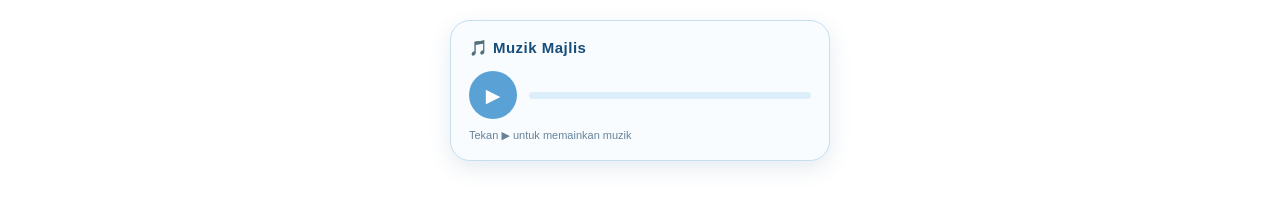
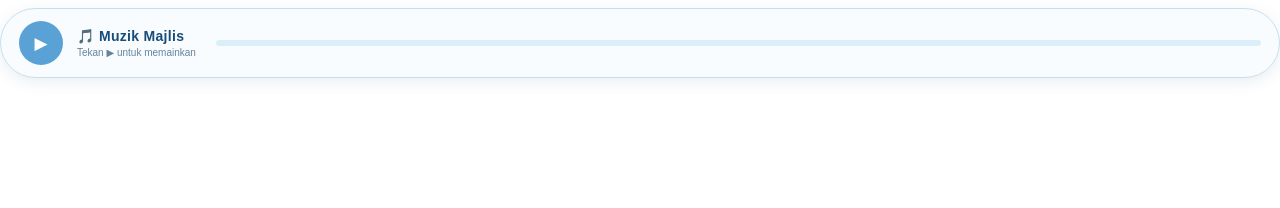
Before and after one commit to solihinMJ/Kad-kawin, a plain HTML site: page index.html in a window 1280 px wide. Drawn offline with Linux system fonts and the light colour scheme.

Commit message:
Update index.html

```diff
--- a/index.html
+++ b/index.html
@@ -4,76 +4,124 @@
 <meta charset="UTF-8">
 <meta name="viewport" content="width=device-width, initial-scale=1.0">
 <title>Muzik Majlis</title>
+
 <style>
 body{
   margin:0;
   background:transparent;
   font-family:Arial,sans-serif;
 }
+
 .player{
-  max-width:380px;
-  margin:20px auto;
-  padding:18px;
+  width:100%;
+  max-width:none;
+  margin:8px auto;
+  padding:12px 18px;
   box-sizing:border-box;
   border:1px solid #c6dfef;
-  border-radius:20px;
-  background:#f8fcff;
-  box-shadow:0 7px 22px rgba(40,90,130,.12);
+  border-radius:50px;
+  background:rgba(248,252,255,.95);
+  box-shadow:0 4px 15px rgba(40,90,130,.10);
   color:#174d78;
 }
-.title{
-  font-size:15px;
-  font-weight:bold;
-  letter-spacing:.5px;
-  margin-bottom:14px;
-}
-.controls{
+
+.music-row{
   display:flex;
   align-items:center;
-  gap:12px;
+  gap:14px;
 }
-button{
+
+.play-button{
   border:0;
   border-radius:50%;
-  width:48px;
-  height:48px;
+  width:44px;
+  height:44px;
+  min-width:44px;
   background:#5aa2d6;
   color:white;
-  font-size:19px;
+  font-size:17px;
   cursor:pointer;
+  display:flex;
+  align-items:center;
+  justify-content:center;
 }
+
+.music-info{
+  width:125px;
+  min-width:125px;
+}
+
+.title{
+  font-size:14px;
+  font-weight:bold;
+  letter-spacing:.3px;
+}
+
+.status{
+  font-size:10px;
+  color:#66839a;
+  margin-top:3px;
+}
+
 .progress{
   flex:1;
-  height:7px;
+  height:6px;
   background:#dceef9;
   border-radius:10px;
   overflow:hidden;
+  cursor:pointer;
 }
+
 .bar{
   height:100%;
   width:0%;
   background:#5aa2d6;
+  border-radius:10px;
+  transition:width .1s linear;
 }
-.status{
-  font-size:11px;
-  color:#66839a;
-  margin-top:10px;
+
+@media(max-width:500px){
+  .music-info{
+    width:95px;
+    min-width:95px;
+  }
+
+  .title{
+    font-size:12px;
+  }
+
+  .status{
+    font-size:9px;
+  }
+
+  .music-row{
+    gap:10px;
+  }
 }
 </style>
 </head>
 
 <body>
+
 <div class="player">
-  <div class="title">🎵 Muzik Majlis</div>
 
-  <div class="controls">
-    <button id="play" type="button">▶</button>
-    <div class="progress">
+  <div class="music-row">
+
+    <button class="play-button" id="play" type="button">▶</button>
+
+    <div class="music-info">
+      <div class="title">🎵 Muzik Majlis</div>
+      <div class="status" id="status">
+        Tekan ▶ untuk memainkan
+      </div>
+    </div>
+
+    <div class="progress" id="progress">
       <div class="bar" id="bar"></div>
     </div>
+
   </div>
 
-  <div class="status" id="status">Tekan ▶ untuk memainkan muzik</div>
 </div>
 
 <audio id="audio" preload="metadata">
@@ -81,47 +129,93 @@ button{
 </audio>
 
 <script>
+
 const audio = document.getElementById("audio");
 const play = document.getElementById("play");
 const bar = document.getElementById("bar");
 const status = document.getElementById("status");
+const progress = document.getElementById("progress");
 
 play.addEventListener("click", async () => {
-  if (audio.paused) {
-    try {
+
+  if(audio.paused){
+
+    try{
+
       await audio.play();
+
       play.textContent = "Ⅱ";
       status.textContent = "Muzik sedang dimainkan";
-    } catch (e) {
-      status.textContent = "Muzik gagal dimainkan. Cuba tekan ▶ sekali lagi.";
+
+    }catch(e){
+
+      status.textContent =
+      "Tekan ▶ sekali lagi";
+
       console.error(e);
+
     }
-  } else {
+
+  }else{
+
     audio.pause();
+
     play.textContent = "▶";
     status.textContent = "Muzik dijeda";
+
   }
+
 });
 
-audio.addEventListener("loadedmetadata", () => {
-  status.textContent = "Tekan ▶ untuk memainkan muzik";
+
+audio.addEventListener("timeupdate", () => {
+
+  if(audio.duration){
+
+    const percent =
+    (audio.currentTime / audio.duration) * 100;
+
+    bar.style.width = percent + "%";
+
+  }
+
 });
 
-audio.addEventListener("timeupdate", () => {
-  if (audio.duration) {
-    bar.style.width = (audio.currentTime / audio.duration * 100) + "%";
-  }
+
+progress.addEventListener("click", (e) => {
+
+  if(!audio.duration) return;
+
+  const rect = progress.getBoundingClientRect();
+
+  const percent =
+  (e.clientX - rect.left) / rect.width;
+
+  audio.currentTime =
+  percent * audio.duration;
+
 });
 
+
 audio.addEventListener("ended", () => {
+
   play.textContent = "▶";
+
   bar.style.width = "0%";
+
   status.textContent = "Muzik tamat";
+
 });
 
+
 audio.addEventListener("error", () => {
-  status.textContent = "Fail muzik tidak dapat dimuatkan.";
+
+  status.textContent =
+  "Fail muzik tidak dapat dimuatkan.";
+
 });
+
 </script>
+
 </body>
 </html>
```
